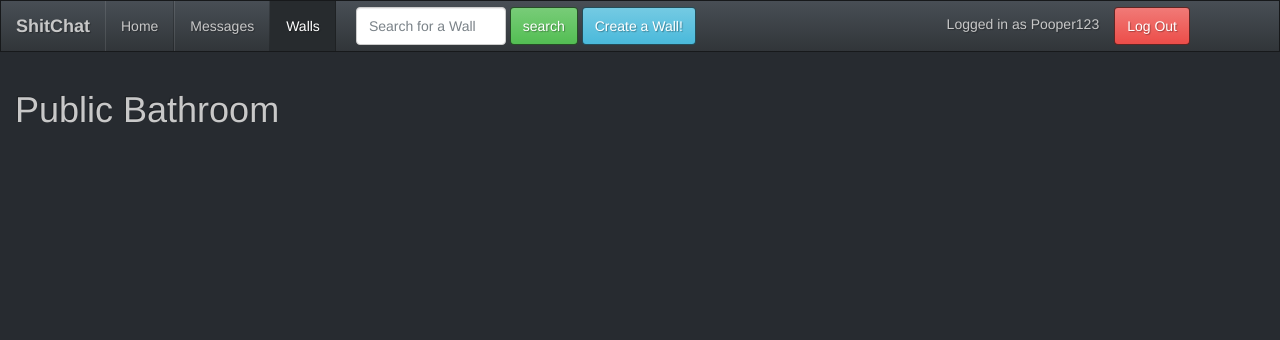
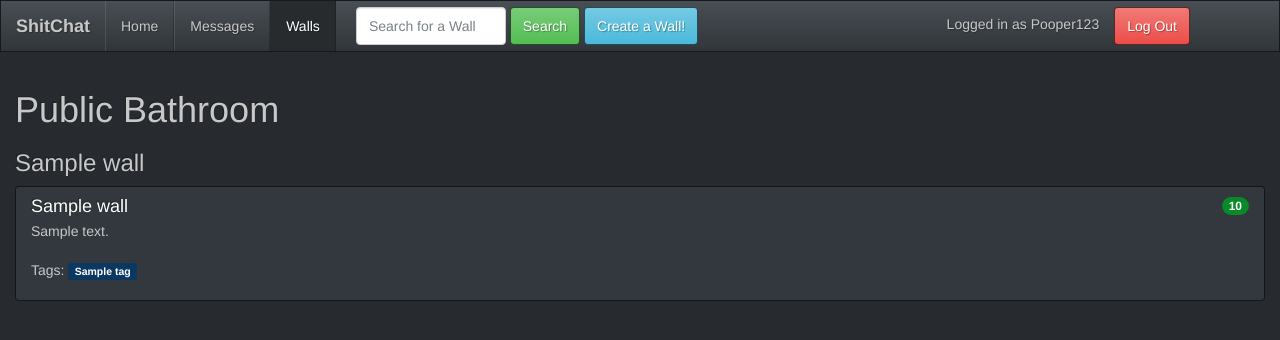
Before and after one commit to CobyGoldbergs/ShitChat, a Flask app: template templates/walls.html in a window 1280 px wide. Shown: the top 340 px of the page. Run offline with Flask 2, Linux system fonts and the light colour scheme; the template is opened without the code that fills it: most values are stand-ins (such as "Sample title", 1, 10 or a date in 2020); parts of the project's set-up code (start-up, migrations or seed data) failed here and were passed over.

Commit message:
lil alphabetizing

```diff
--- a/app.py
+++ b/app.py
@@ -4,6 +4,7 @@ from utils import authenticate, create_wall, add_comment, validate, register_use
 from functools import wraps
 import pymongo
 import operator
+import string
 
 app = Flask(__name__)
 
@@ -15,7 +16,7 @@ db = conn['users']
 #for w in walls:
  #   print w
 
-#db.users.remove()
+#db.walls.remove()
 
 def auth(page):
     def decorate(f):
@@ -185,6 +186,34 @@ def wall_page(wall_id):
                 return redirect('home')
             return render_template("search_results.html", walls = x)
 
+@app.route("/walls", methods=["GET", "POST"])
+def walls():
+    if request.method == "GET":
+        walls = db.walls.find().sort('name', pymongo.ASCENDING)
+        wall_dict = {}
+        counter = 0
+        wall_dict[string.uppercase[counter]] = []
+        l = []
+        for w in walls:
+            #create lists of all walls with each letter first
+            print w['name'][0]
+            if w['name'][0] == string.uppercase[counter]:
+                l.append(w)
+            else:
+                while w['name'][0] != string.uppercase[counter]:
+                    wall_dict[string.uppercase[counter]] = l
+                    counter += 1
+                    if counter > 26:
+                        break
+                    wall_dict[string.uppercase[counter]] = []
+                    l = []
+                l.append(w)
+        wall_dict[string.uppercase[counter]] = l
+        for key in wall_dict:
+            print key
+            print wall_dict[key]
+        return render_template("walls.html", walls=wall_dict)
+
 @app.route("/canvas", methods=["GET", "POST"])
 def canvas():
     if request.method == "GET":
--- a/templates/walls.html
+++ b/templates/walls.html
@@ -23,7 +23,7 @@
         <div class="form-group">
           <input type="text" class="form-control" placeholder="Search for a Wall" name="name" style="width:150px;">
         </div>
-        <input type="submit" name="b" class="btn btn-success" value="search">
+        <input type="submit" name="b" class="btn btn-success" value="Search">
 	<input type="submit" name="b" class="btn btn-info" value="Create a Wall!">
       </form>
 	</span>
@@ -42,7 +42,29 @@
 
 <h1>Public Bathroom</h1>
 
+{% for key in walls %}
 
+
+<h3> {{key}} </h3>
+<div class="list-group">
+  {% for w in walls[key] %}
+  <a href="/wall/{{w['wall_id']}}" class="list-group-item">
+    <span class="badge" style="background-color: #088A29;">{{w['up_votes']}}</span>
+    <h4 class="list-group-item-heading">{{w['name']}}</h4>
+    <p class="list-group-item-text">{{w['description']}}</p><br>
+    <p>Tags: {% for tag in w['tags'] %}
+      <span style="background-color: #0B3861;" class="label label-default">{{tag}}</span>
+      {% endfor %}
+    </p>
+  </a>
+  {% endfor %}
+</div>
+{% endfor %}
+
+
+
+
+</div>
 
 
 
--- a/utils.py
+++ b/utils.py
@@ -97,7 +97,8 @@ def create_wall(form, session, db):
     if len(form['name']) == 0:
         return "Name required"
     else:
-        wall['name'] = form['name']
+        wall['name'] = form['name'][0].upper() + form['name'][1:]
+
         #repeated = db.walls.find_one( { 'name' : name } , { "_id" : False } )
         #if repeated != None:
             #return "Name taken"
@@ -202,7 +203,6 @@ def up_vote(wall_id, session, db):
     return session['walls_upped']
 
 
-
 # update_dict must be in the form {field_to_update : new_val}
 def update_wall(wall_id, update_dict, db):
     db.walls.update({'wall_id' : wall_id}, {'$set' : update_dict}, upsert=True)
```
Also changed, not shown: 2 other files.
